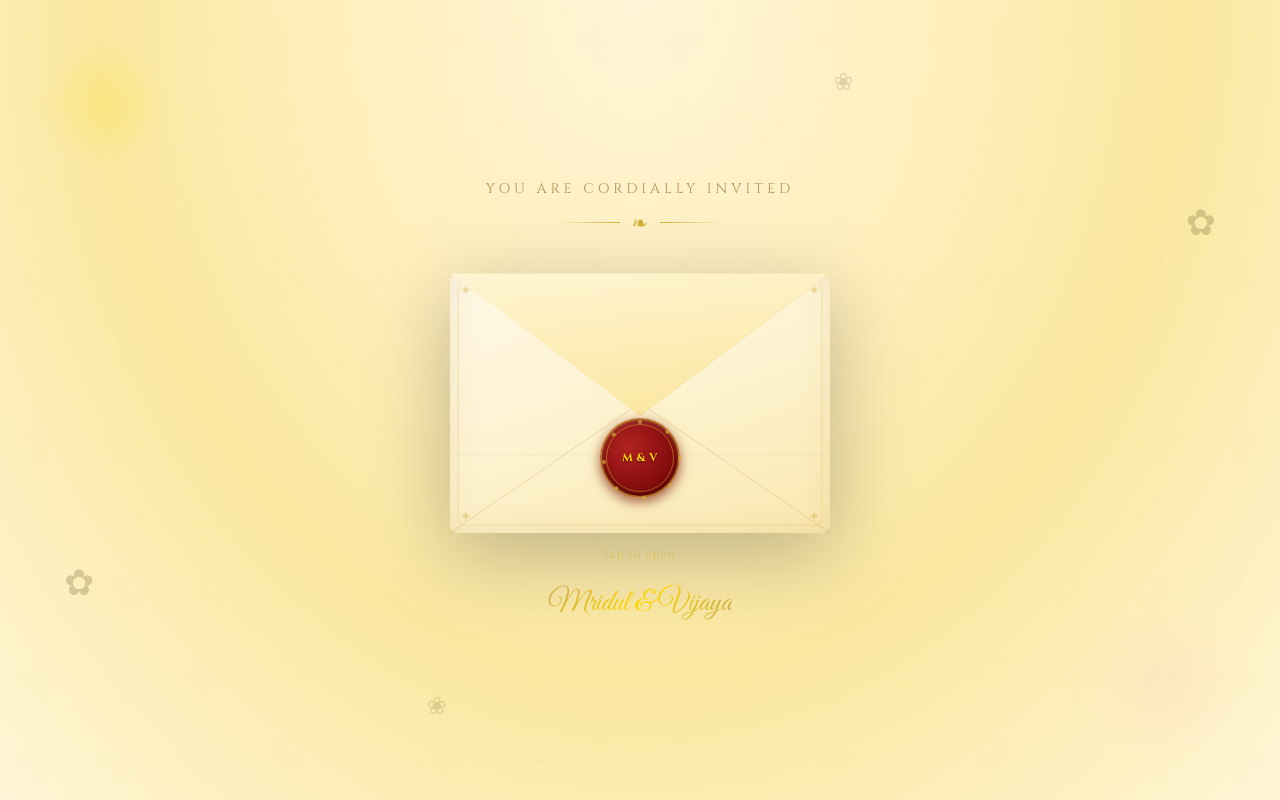
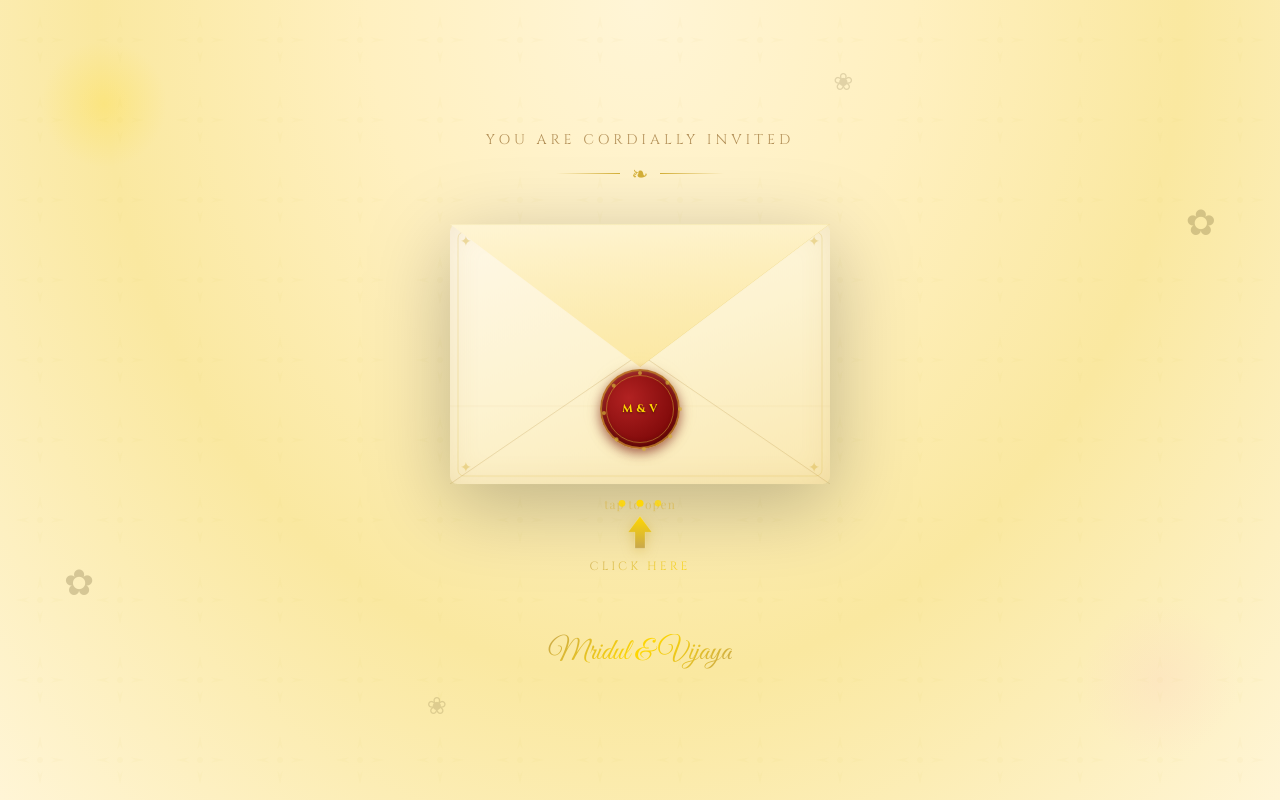
Before and after one commit to mriduljaiman/digital-card, a Next.js app: page / in a window 1280 px wide. Built offline with nearby package versions, Linux system fonts and the light colour scheme; a web font is replaced by a local one.

Commit message:
feat: animated click here arrow pointing at wax seal

```diff
--- a/src/components/invitation/EnvelopeScreen.tsx
+++ b/src/components/invitation/EnvelopeScreen.tsx
@@ -76,7 +76,7 @@ export default function EnvelopeScreen({
       <AnimatePresence>
         {phase !== 'done' && (
           <motion.div
-            className="relative z-10"
+            className="relative z-10 flex flex-col items-center"
             style={{ perspective: '1200px' }}
             initial={{ y: 40, opacity: 0, scale: 0.9 }}
             animate={
@@ -102,6 +102,76 @@ export default function EnvelopeScreen({
               isOpening={isOpening}
               onSealCrack={handleSealCrack}
             />
+
+            {/* Animated Click Here arrow — hides once clicked */}
+            <AnimatePresence>
+              {phase === 'idle' && (
+                <motion.div
+                  className="flex flex-col items-center mt-6 pointer-events-none select-none"
+                  initial={{ opacity: 0, y: 10 }}
+                  animate={{ opacity: 1, y: 0 }}
+                  exit={{ opacity: 0, scale: 0.8, transition: { duration: 0.3 } }}
+                  transition={{ delay: 1.5, duration: 0.6 }}
+                >
+                  {/* Arrow pointing UP toward seal */}
+                  <motion.div
+                    className="flex flex-col items-center gap-1"
+                    animate={{ y: [0, -8, 0] }}
+                    transition={{ duration: 1.2, repeat: Infinity, ease: 'easeInOut' }}
+                  >
+                    {/* Sparkle dots */}
+                    <div className="flex gap-3 mb-1">
+                      {[0, 0.2, 0.4].map((delay, i) => (
+                        <motion.div
+                          key={i}
+                          className="w-1.5 h-1.5 rounded-full"
+                          style={{ background: '#FFD700' }}
+                          animate={{ opacity: [0.3, 1, 0.3], scale: [0.8, 1.2, 0.8] }}
+                          transition={{ duration: 1.2, repeat: Infinity, delay }}
+                        />
+                      ))}
+                    </div>
+
+                    {/* Arrow SVG pointing up */}
+                    <motion.svg
+                      width="28" height="36"
+                      viewBox="0 0 28 36"
+                      fill="none"
+                      style={{ filter: 'drop-shadow(0 2px 6px rgba(212,175,55,0.5))' }}
+                    >
+                      <path
+                        d="M14 2 L26 18 L19 18 L19 34 L9 34 L9 18 L2 18 Z"
+                        fill="url(#arrowGrad)"
+                        stroke="rgba(255,255,255,0.3)"
+                        strokeWidth="0.5"
+                      />
+                      <defs>
+                        <linearGradient id="arrowGrad" x1="14" y1="2" x2="14" y2="34" gradientUnits="userSpaceOnUse">
+                          <stop offset="0%" stopColor="#FFD700" />
+                          <stop offset="100%" stopColor="#C9A84C" />
+                        </linearGradient>
+                      </defs>
+                    </motion.svg>
+
+                    {/* Click Here text */}
+                    <motion.p
+                      className="text-xs uppercase tracking-[3px] mt-1"
+                      style={{
+                        fontFamily: 'var(--font-cinzel)',
+                        background: 'linear-gradient(135deg, #C9A84C, #FFD700)',
+                        WebkitBackgroundClip: 'text',
+                        WebkitTextFillColor: 'transparent',
+                        letterSpacing: '3px',
+                      }}
+                      animate={{ opacity: [0.6, 1, 0.6] }}
+                      transition={{ duration: 1.5, repeat: Infinity }}
+                    >
+                      Click Here
+                    </motion.p>
+                  </motion.div>
+                </motion.div>
+              )}
+            </AnimatePresence>
           </motion.div>
         )}
       </AnimatePresence>
```
